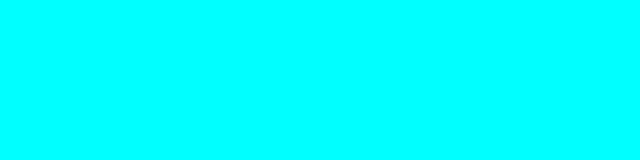
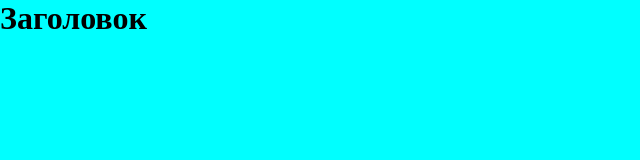
Before and after one commit to Kerzolys/Koteika, a website: page src/index.html in a window 1280 px wide. Shown: the whole page, without its empty margins (0-640 px from the left). Drawn offline with Linux system fonts and the light colour scheme; files that its build step writes are made by us from their sources.

Commit message:
feat: Добавил заголовок

```diff
--- a/src/index.html
+++ b/src/index.html
@@ -5,5 +5,7 @@
     <link rel="stylesheet" href="/bundle.css">
     <title>Котейка</title>
   </head>
-  <body></body>
+  <body>
+    <h1>Заголовок</h1>
+  </body>
 </html>
```
Also changed, not shown: 2 other files.
